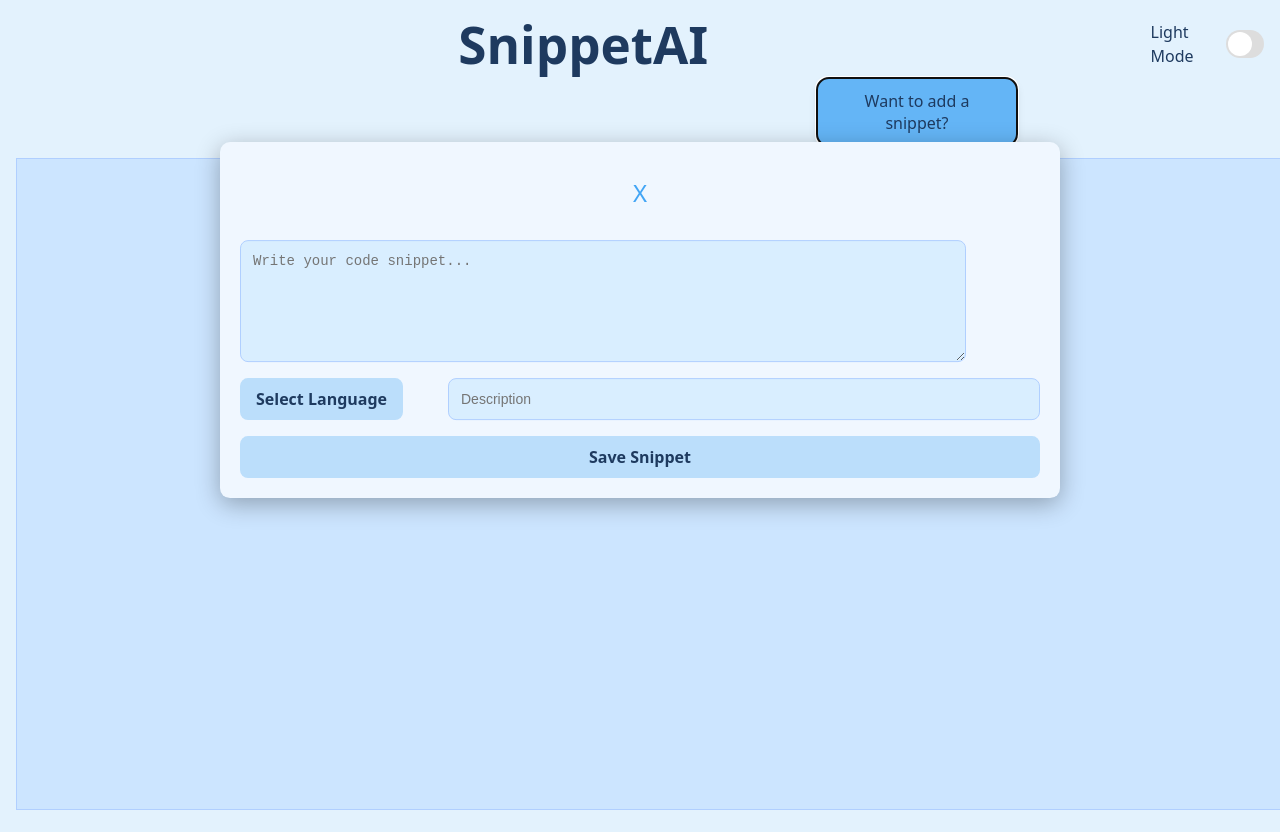
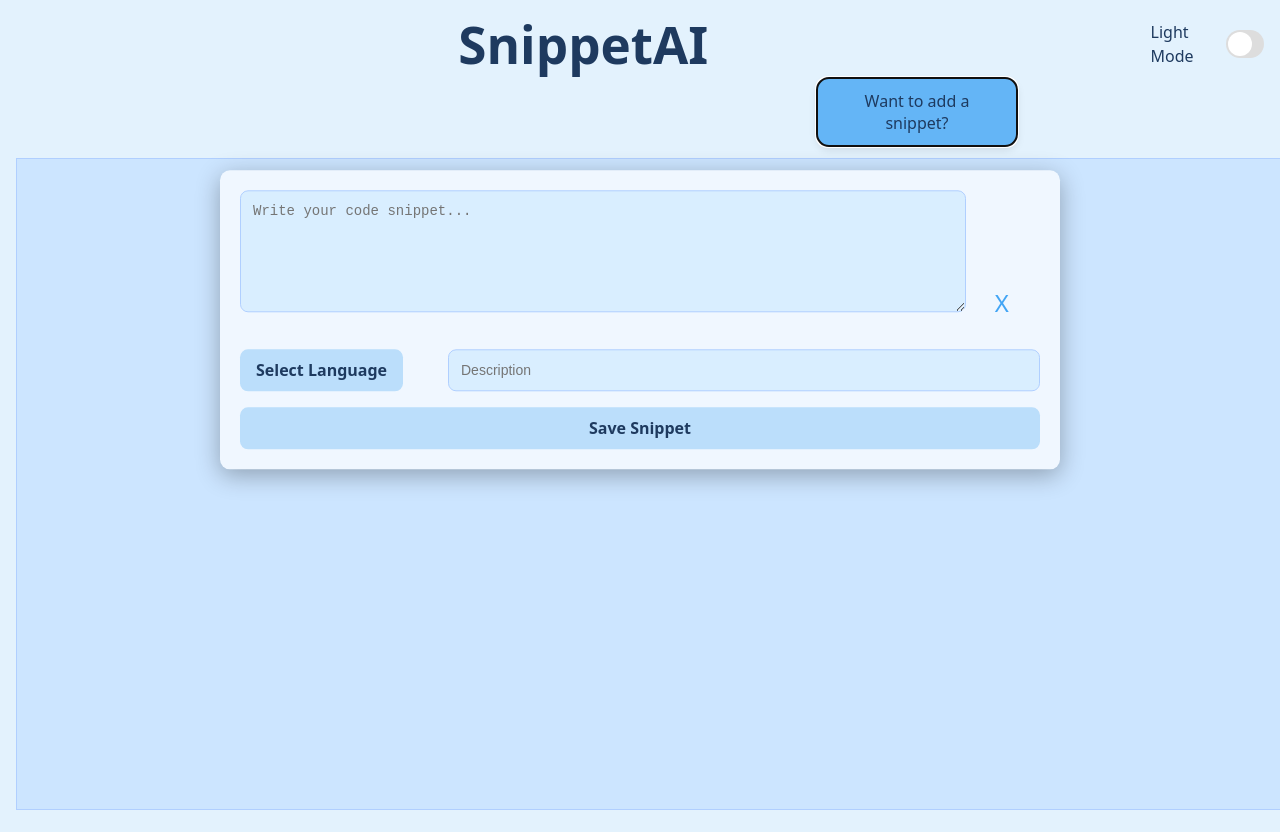
Before and after one commit to shircohen83/SnippetAI, a React (Vite) app: page / in a window 1280 px wide. Both pictures are taken after a click on the button "Want to add a snippet?". Shown: the top 832 px of the page. Built offline with nearby package versions, Linux system fonts and the light colour scheme.

Commit message:
moving close button to a div with textarea

```diff
--- a/src/components/SnippetEditor.css
+++ b/src/components/SnippetEditor.css
@@ -8,7 +8,6 @@
   gap: 16px;                     /* space between children */
   padding: 20px;
   width: 800px;
-  max-height: 90vh;              /* prevent overflow */
   overflow-y: auto;              /* scroll if content too tall */
   background-color: var(--editor-bg-color);
   border-radius: 10px;
@@ -24,7 +23,7 @@
   border: none;
   font-size: 24px;
   color: var(--close-editor);
-  right: 20px;
+  width: 10px;
 }
 
 .snippet-editor-textarea {
--- a/src/components/snippetEditor.tsx
+++ b/src/components/snippetEditor.tsx
@@ -61,7 +61,7 @@ const SnippetEditor: React.FC<SnippetEditorProps> = ({ onSave, onClose }) => {
 
   return (
     <div className="snippet-editor-container">
-      <button className="close-editor-button" onClick={onClose}>X </button>
+      <div>
         <textarea
           className="snippet-editor-textarea"
           rows={6}
@@ -69,6 +69,8 @@ const SnippetEditor: React.FC<SnippetEditorProps> = ({ onSave, onClose }) => {
           onChange={(e) => setCode(e.target.value)}
           placeholder="Write your code snippet..."
         />
+        <button className="close-editor-button" onClick={onClose}>X </button>
+      </div>
 
       <div className="snippet-editor-row">
         <div className="snippet-editor-dropdown" ref={dropdownRef}>
```
Lines whose indentation alone changed are shown as unchanged.
